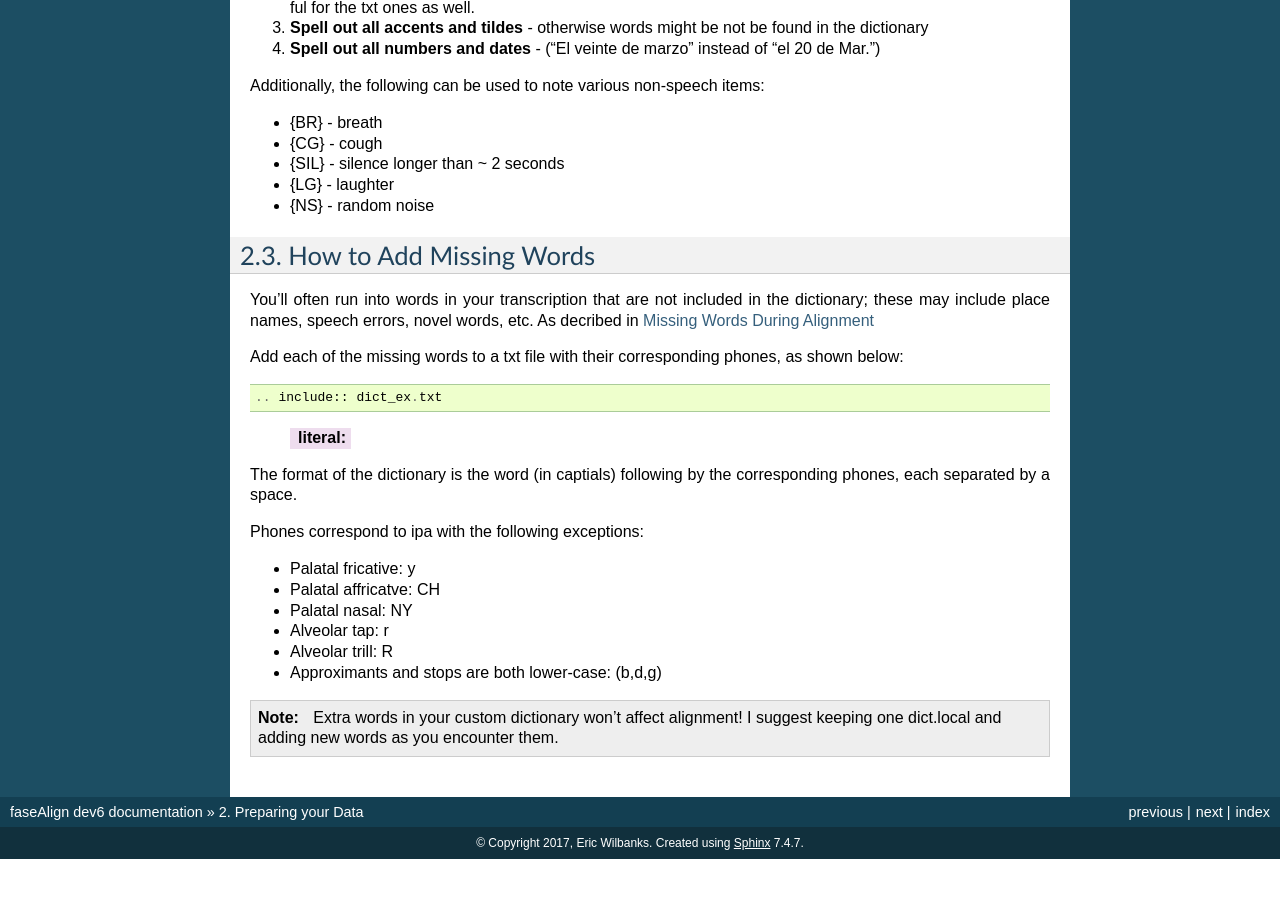
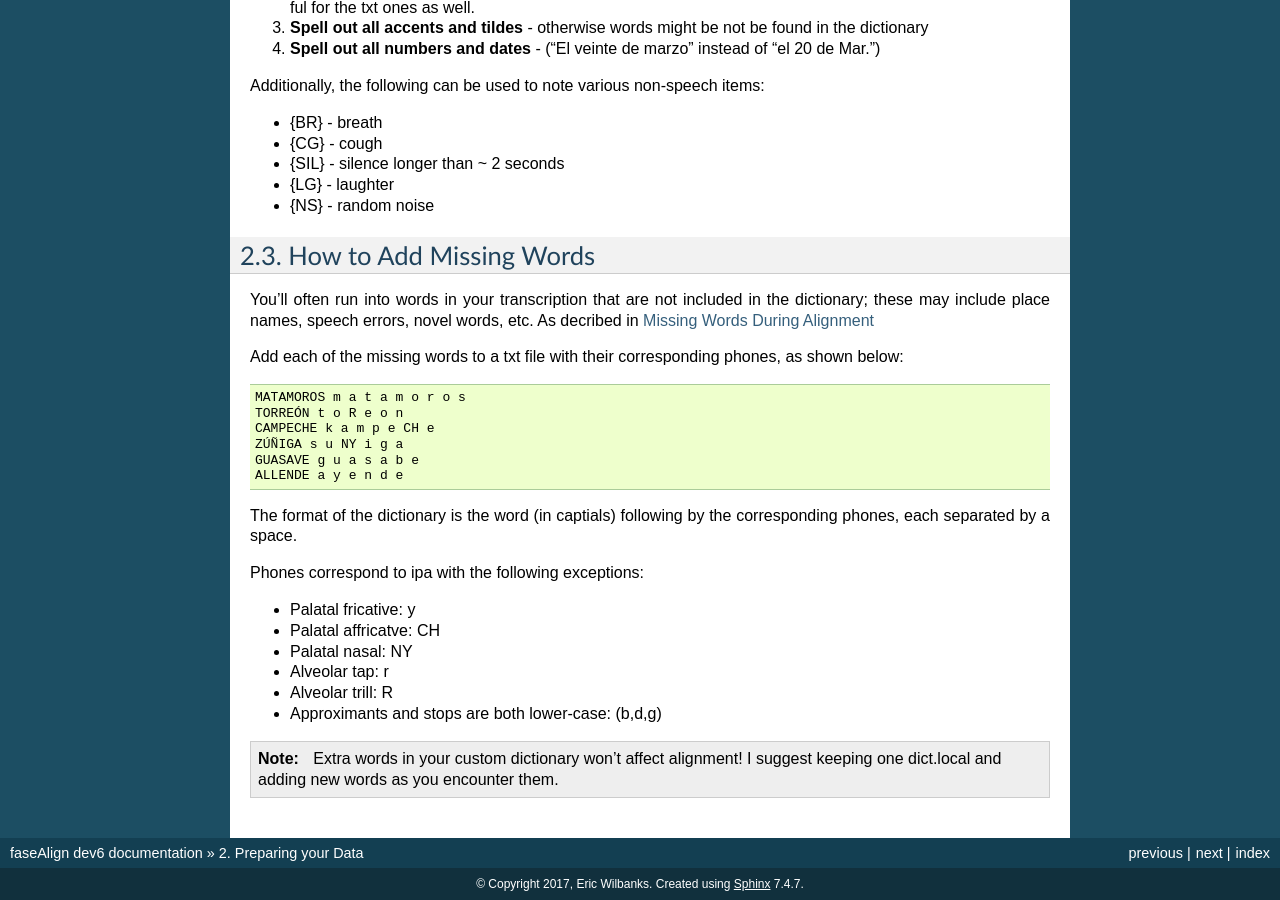
Before and after one commit to EricWilbanks/faseAlign, a Sphinx documentation site: the page built from docs/preparation.rst, in a window 1280 px wide and 900 px high, scrolled down 1592 px. Built offline with Sphinx 7.4.7, drawn with Linux system fonts in a browser that asks for light colours; before the commit the page ends 2451 px from its top, so only the background shows below that.

Commit message:
Documentation updates

```diff
--- a/docs/preparation.rst
+++ b/docs/preparation.rst
@@ -65,7 +65,7 @@ How to Add Missing Words
 
 You'll often run into words in your transcription that are not included in the dictionary; these may include place names, speech errors, novel words, etc. As decribed in :ref:`missing-alert`
 
-Add each of the missing words to a txt file with their corresponding phones, as shown below::
+Add each of the missing words to a txt file with their corresponding phones, as shown below:
 
 .. include:: dict_ex.txt
 	:literal:
```
